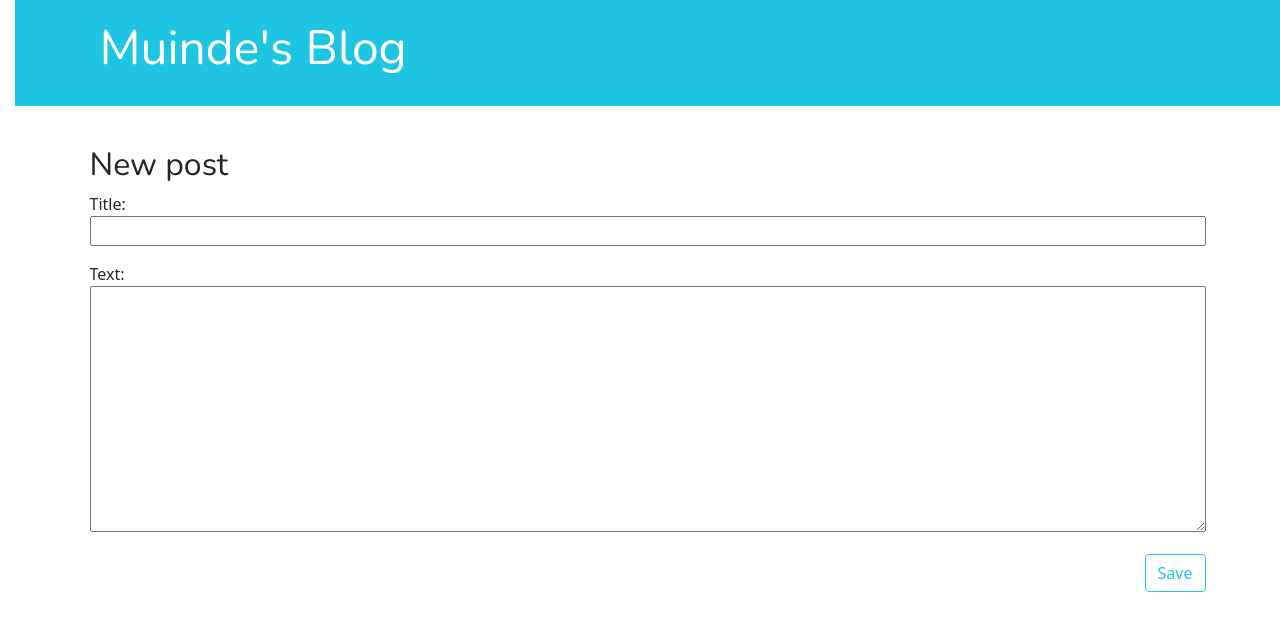
After one commit to nthusi/my-second-blog, a Django app: page /post/new/ in a window 1280 px wide. The commit adds this page. Shown: the top 631 px of the page. Run offline with Django 4.2, Linux system fonts and the light colour scheme.

Commit message:
Added views to create/edit posts.

```diff
--- /dev/null
+++ b/blog/forms.py
@@ -0,0 +1,9 @@
+from django import forms
+
+from .models import Post
+
+class PostForm(forms.ModelForm):
+
+    class Meta:
+        model = Post
+        fields = ('title', 'text')
--- a/blog/templates/blog/base.html
+++ b/blog/templates/blog/base.html
@@ -11,6 +11,11 @@
     <body>
         <header class="page-header">
             <div class="container">
+                {% if user.is_authenticated %}
+                    <a href="{% url 'post_new' %}" class="top-menu">
+                    {% include './icons/file-earmark-plus.svg' %}
+                </a>
+                {% endif %}
                 <h1><a href="/">Muinde's Blog</a></h1>
             </div>
         </header>
--- a/blog/templates/blog/post_detail.html
+++ b/blog/templates/blog/post_detail.html
@@ -2,6 +2,12 @@
 
 {% block content %}
     <article class="post">
+        <aside class="actions">
+            {% if user.is_authenticated %}<a class="btn btn-secondary" href="{% url 'post_edit' pk=post.pk %}">
+                {% include './icons/pencil-fill.svg' %}
+            </a>
+            {% endif %}
+        </aside>
         {% if post.published_date %}
             <time class="date">
                 {{ post.published_date }}
--- /dev/null
+++ b/blog/templates/blog/post_edit.html
@@ -0,0 +1,9 @@
+{% extends 'blog/base.html' %}
+
+{% block content %}
+    <h2>New post</h2>
+    <form method="POST" class="post-form">{% csrf_token %}
+        {{ form.as_p }}
+        <button type = "submit" class="save btn btn-secondary">Save</button>
+    </form>
+{% endblock %}
--- a/blog/urls.py
+++ b/blog/urls.py
@@ -4,4 +4,6 @@ from . import views
 urlpatterns = [
     path('', views.post_list, name='post_list'),
     path('post/<int:pk>/', views.post_detail, name='post_detail'),
+    path('post/new/', views.post_new, name='post_new'),
+    path('post/<int:pk>/edit/', views.post_edit, name='post_edit'),
 ]
--- a/blog/views.py
+++ b/blog/views.py
@@ -1,6 +1,11 @@
+from django.shortcuts import redirect
+
+from .forms import PostForm
 from django.shortcuts import render, get_object_or_404
 from .models import Post
 from django.utils import timezone
+
+
 # Create your views here.
 def post_list(request):
     posts = Post.objects.filter(published_date__lte=timezone.now()).order_by('published_date')
@@ -9,3 +14,30 @@ def post_list(request):
 def post_detail(request, pk):
     post = get_object_or_404(Post, pk=pk)
     return render(request, 'blog/post_detail.html', {'post': post})
+
+def post_new(request):
+    if request.method == "POST":
+        form = PostForm(request.POST)
+        if form.is_valid():
+            post = form.save(commit=False)
+            post.author = request.user
+            post.published_date = timezone.now()
+            post.save()
+            return redirect('post_detail', pk=post.pk)
+    else:
+        form = PostForm()
+    return render(request, 'blog/post_edit.html', {'form': form})
+
+def post_edit(request, pk):
+    post = get_object_or_404(Post, pk=pk)
+    if request.method == "POST":
+        form = PostForm(request.POST, instance=post)
+        if form.is_valid():
+            post = form.save(commit=False)
+            post.author = request.user
+            post.published_date = timezone.now()
+            post.save()
+            return redirect('post_detail', pk=post.pk)
+    else:
+        form = PostForm(instance=post)
+    return render(request, 'blog/post_edit.html', {'form': form})
```
Also changed, not shown: blog/templates/blog/icons/file-earmark-plus.svg (added), blog/templates/blog/icons/pencil-fill.svg (added).
